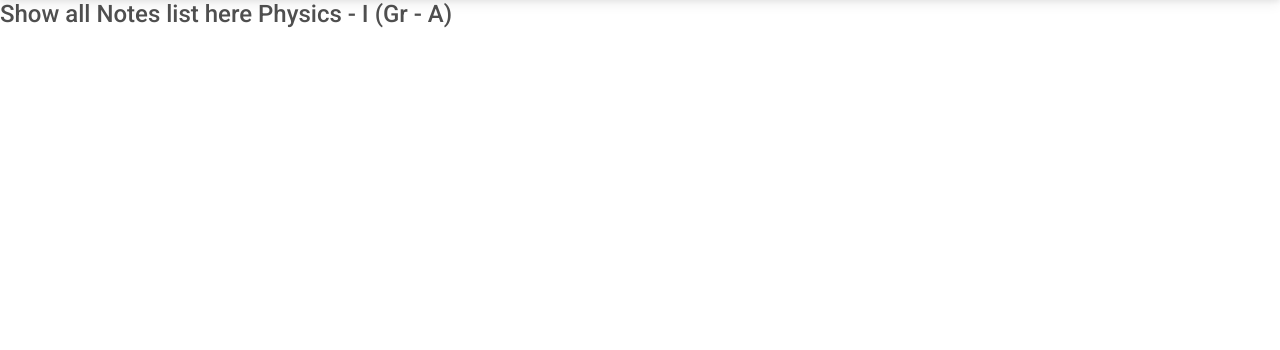
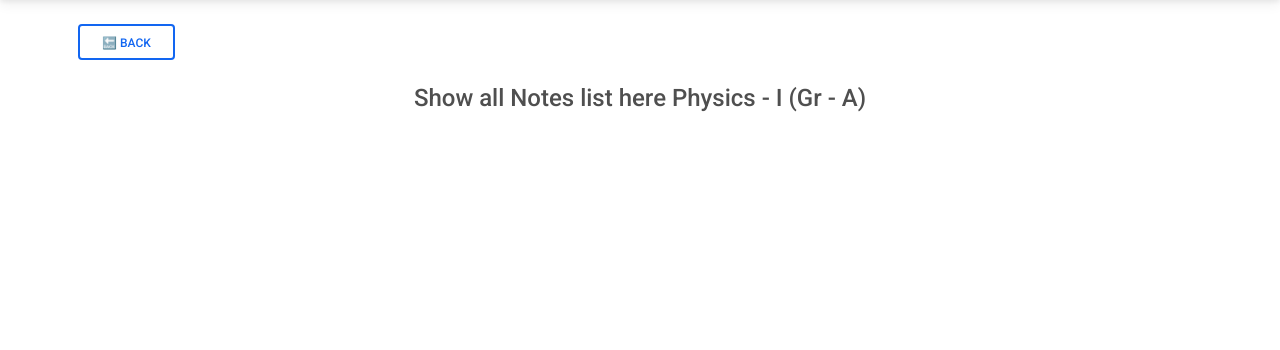
Before and after one commit to Upendra0/College-Space, a Django app: template college_space/resources/templates/resources/notes.html in a window 1280 px wide. Shown: the part 70-420 px from the top of the page. Run offline with Django 3.2, Linux system fonts and the light colour scheme; the template is opened without the code that fills it: values that come from a table or form of the project are taken from there, others are empty; data comes from the database, SQL or seed files in the repository; both versions use the stored data as it was after the commit; some libraries are stand-ins or nearby versions.

Commit message:
style:changeinnotes

```diff
--- a/college_space/resources/templates/resources/notes.html
+++ b/college_space/resources/templates/resources/notes.html
@@ -5,8 +5,18 @@
 {% endblock title %}
 
 {% block content %}
-<h4> Show all Notes list here {{ subject }} </h4>
-<div class="container">
+
+<div class="container p-2 mt-3">
+    <button  onclick="location.href='{% url 'subjects' %}'" type="button" class="btn btn-outline-primary" data-mdb-ripple-color="dark">🔙 Back</button>
+    <div class="container mt-4">
+        <h4 class="text-center"> Show all Notes list here {{ subject.name }} </h4>
+    </div>
+</div>
+
+
+{% comment %} <div class="container">
+
+
     {% for user,notes in notes.items %}
     <h3> Contributed by {{ user }} </h3>
     <p> Notes information here </p>
@@ -15,5 +25,5 @@
     <a href=" {{ note.url }}">Download Link </a>
     {% endfor %}
     {% endfor %}
-</div>
+</div> {% endcomment %}
 {% endblock content %}
```
Also changed, not shown: college_space/db.sqlite3.
